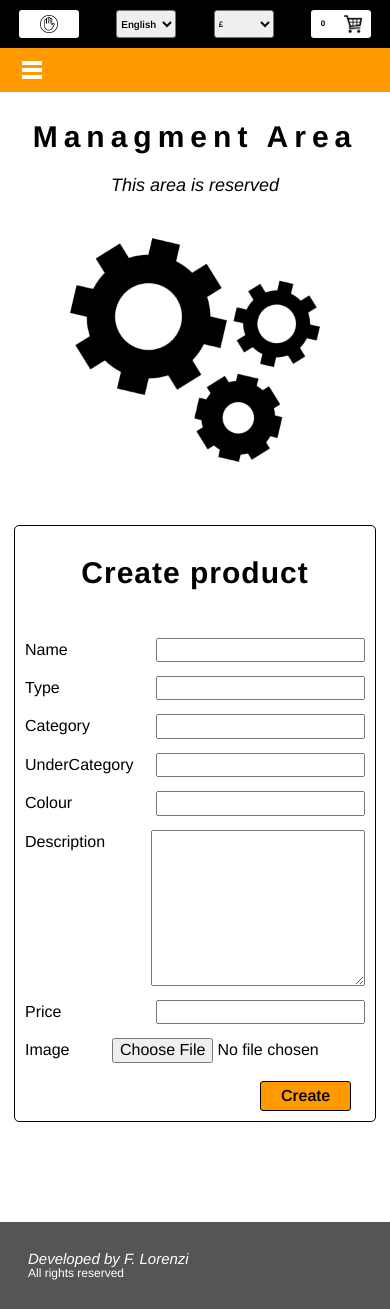
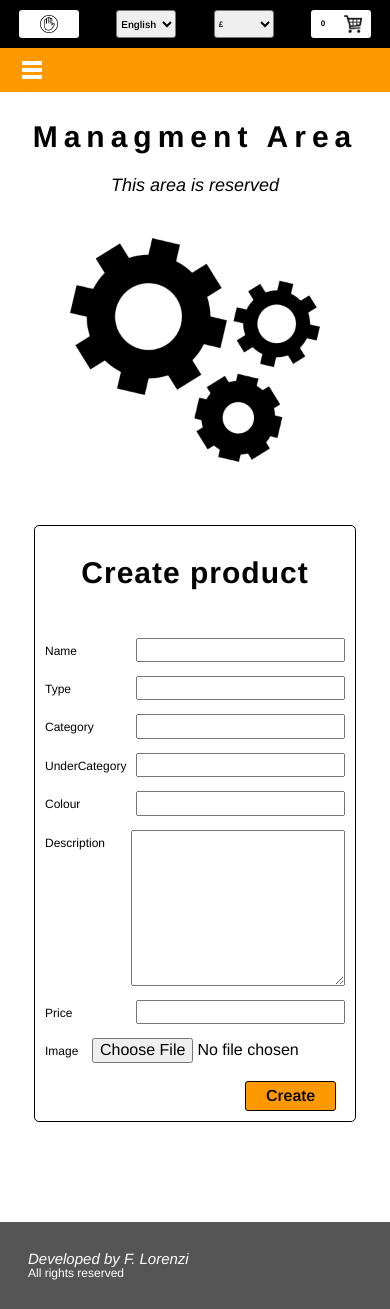
Before and after one commit to fabiolorenzi/tha-shirt, a React (Create React App) app in the folder client/: page /managment-area in a window 390 px wide. Shown: the top 1309 px of the page. Built offline with nearby package versions, Linux system fonts and the light colour scheme; a web font is replaced by a local one.

Commit message:
solved bug in styling CreateProduct component

```diff
--- a/client/src/components/ManagmentArea/stylesheets/CreateProduct.css
+++ b/client/src/components/ManagmentArea/stylesheets/CreateProduct.css
@@ -61,4 +61,26 @@
   left: 50px;
   top: -18px;
 }
+
+@media only screen and (max-width: 500px) {
+  .createProdContainer {
+    width: 300px;
+  }
+  .createProdContainer form div label {
+    font-size: 12px;
+  }
+  .createProdContainer form div input,
+  .createProdContainer form div textarea {
+    float: right;
+    margin-top: -3px;
+  }
+  .createProdContainer form div textarea {
+    vertical-align: top;
+    width: 208.5px !important;
+    height: 150px;
+  }
+  .createProdContainer button {
+    margin-left: 200px;
+  }
+}
 /*# sourceMappingURL=CreateProduct.css.map */
--- a/client/src/components/ManagmentArea/stylesheets/CreateProduct.scss
+++ b/client/src/components/ManagmentArea/stylesheets/CreateProduct.scss
@@ -58,3 +58,29 @@
     left: 50px;
     top: -18px;
 }
+
+@media only screen and (max-width: 500px) {
+    .createProdContainer {
+        width: 300px;
+        form {
+            div {
+                label {
+                    font-size: 12px;
+                }
+                input,
+                textarea {
+                    float: right;
+                    margin-top: -3px;
+                }
+                textarea {
+                    vertical-align: top;
+                    width: 208.5px !important;
+                    height: 150px;
+                }
+            }
+        }
+        button {
+            margin-left: 200px;
+        }
+    }
+}
```
Also changed, not shown: 1 other file (tests, documents, lock files or other folders).
